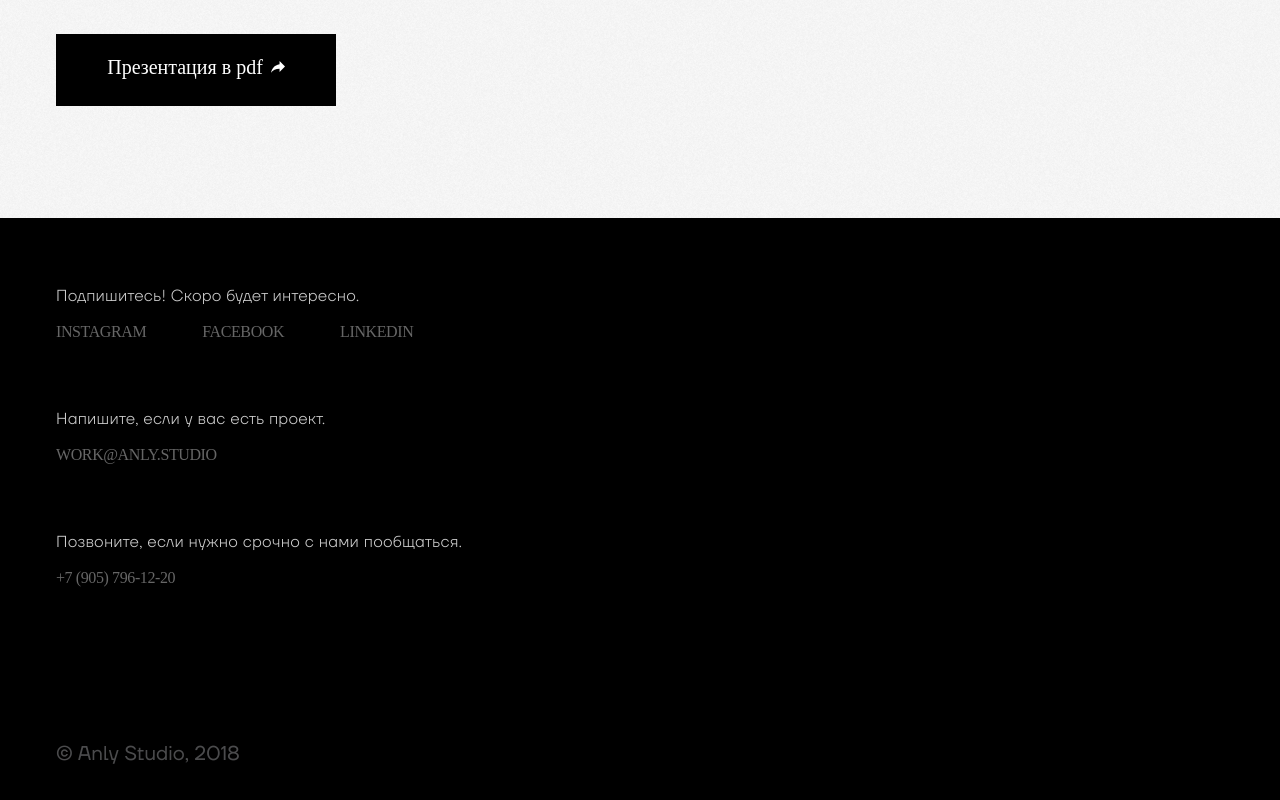
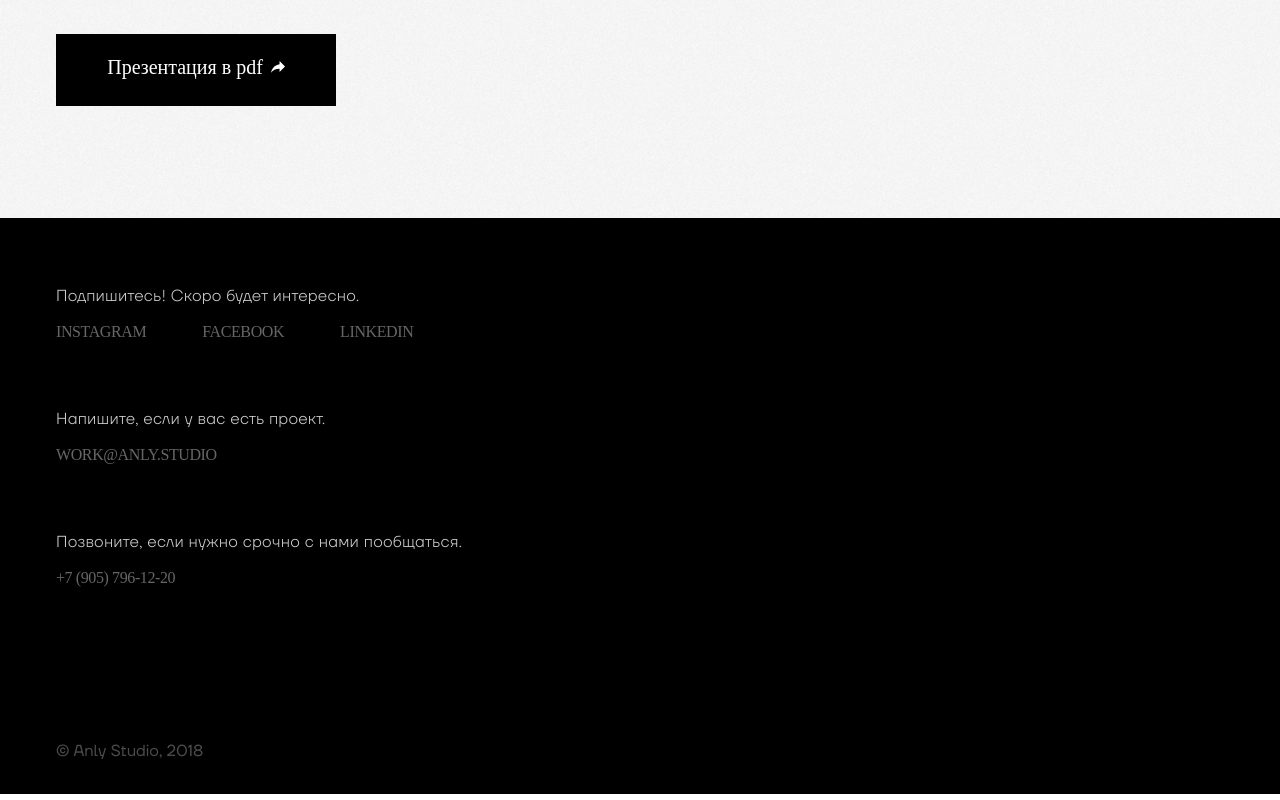
Before and after one commit to VonderVuflya/anly.studio, a plain HTML site: page index.html in a window 1280 px wide. Shown: the part 1659-2459 px from the top of the page. Drawn offline with nearby package versions, Linux system fonts and the light colour scheme.

Commit message:
add selection

```diff
--- a/style.sass
+++ b/style.sass
@@ -1,5 +1,9 @@
 body
   font-family: TTFirsNeue-Regular
+  *::selection
+    background: #FFE9DA
+    color: inherit
+
 .content
   display: flex
   flex-direction: row
@@ -287,7 +291,7 @@ body
         margin-bottom: 32px
         opacity: 0.32
         font-family: TTFirsNeue-Regular
-        font-size: 20px
+        font-size: 16px
         font-weight: normal
         font-style: normal
         font-stretch: normal
```
Also changed, not shown: style.css, 1 other file.
